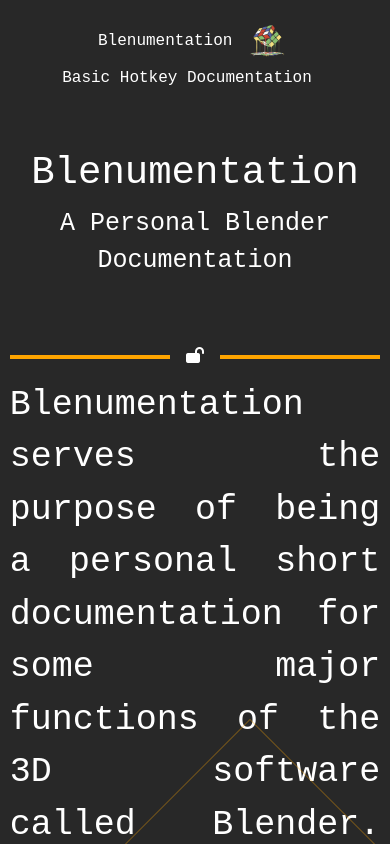
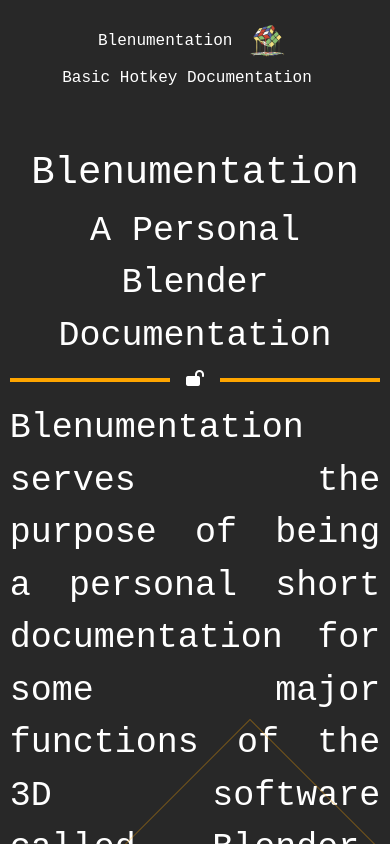
Before and after one commit to Matthes-Baer/Blenumentation, a SvelteKit app: page / in a window 390 px wide. Shown: the top 844 px of the page. Built offline with nearby package versions, Linux system fonts and the light colour scheme.

Commit message:
fix: quick test fixes for SecondPart & FirstPart responsive design & added to-do information

```diff
--- a/src/components/home/FirstPartTitle.svelte
+++ b/src/components/home/FirstPartTitle.svelte
@@ -48,13 +48,13 @@
 		align-items: flex-end;
 	}
 	.subtitle {
-		font-size: 2.5vw;
+		font-size: 50px;
 		min-height: 150px;
+		transition: all 0.25s;
 	}
 
 	@media only screen and (max-width: 900px) {
 		.subtitle {
-			font-size: 25px;
 			align-items: center;
 		}
 	}
@@ -64,4 +64,10 @@
 			align-items: center;
 		}
 	}
+
+	@media only screen and (max-width: 600px) {
+		.subtitle {
+			font-size: 35px;
+		}
+	}
 </style>
--- a/src/components/home/SecondPartInformation.svelte
+++ b/src/components/home/SecondPartInformation.svelte
@@ -109,7 +109,6 @@
 	.slide {
 		&-main {
 			border-top: 4px solid var(--secondary-color);
-			font-size: 45px;
 			min-height: 550px;
 			font-size: 35px;
 		}
@@ -160,7 +159,7 @@
 	@media only screen and (max-width: 700px) {
 		.slide {
 			&-main {
-				min-height: 800px;
+				min-height: 900px;
 			}
 		}
 	}
@@ -168,7 +167,7 @@
 	@media only screen and (max-width: 600px) {
 		.slide {
 			&-main {
-				min-height: 1000px;
+				min-height: 1100px;
 			}
 		}
 	}
@@ -176,14 +175,14 @@
 	@media only screen and (max-width: 500px) {
 		.slide {
 			&-main {
-				min-height: 1300px;
+				min-height: 1400px;
 			}
 		}
 	}
 	@media only screen and (max-width: 400px) {
 		.slide {
 			&-main {
-				min-height: 1700px;
+				min-height: 1800px;
 			}
 		}
 	}
@@ -191,7 +190,7 @@
 	@media only screen and (max-width: 350px) {
 		.slide {
 			&-main {
-				min-height: 1900px;
+				min-height: 2000px;
 			}
 		}
 	}
@@ -199,7 +198,7 @@
 	@media only screen and (max-width: 300px) {
 		.slide {
 			&-main {
-				min-height: 2100px;
+				min-height: 2200px;
 			}
 		}
 	}
--- a/src/routes/info/+page.svelte
+++ b/src/routes/info/+page.svelte
@@ -21,6 +21,10 @@
 			jeweils eine Route für jeden Bereich - Bilder verwenden für bessere Visualisierungen.
 		</li>
 		<li>
+			Bei Second Part wegen responsive design: Alle 50px Height anpassen? Auch abhängig, welche
+			font-size der silde-input im Endeffekt haben wird.
+		</li>
+		<li>
 			https://svelte.dev/tutorial/basics durchgehen für weitere Dinge zum Einfügen oder für Hilfe
 		</li>
 		<li>...</li>
```
